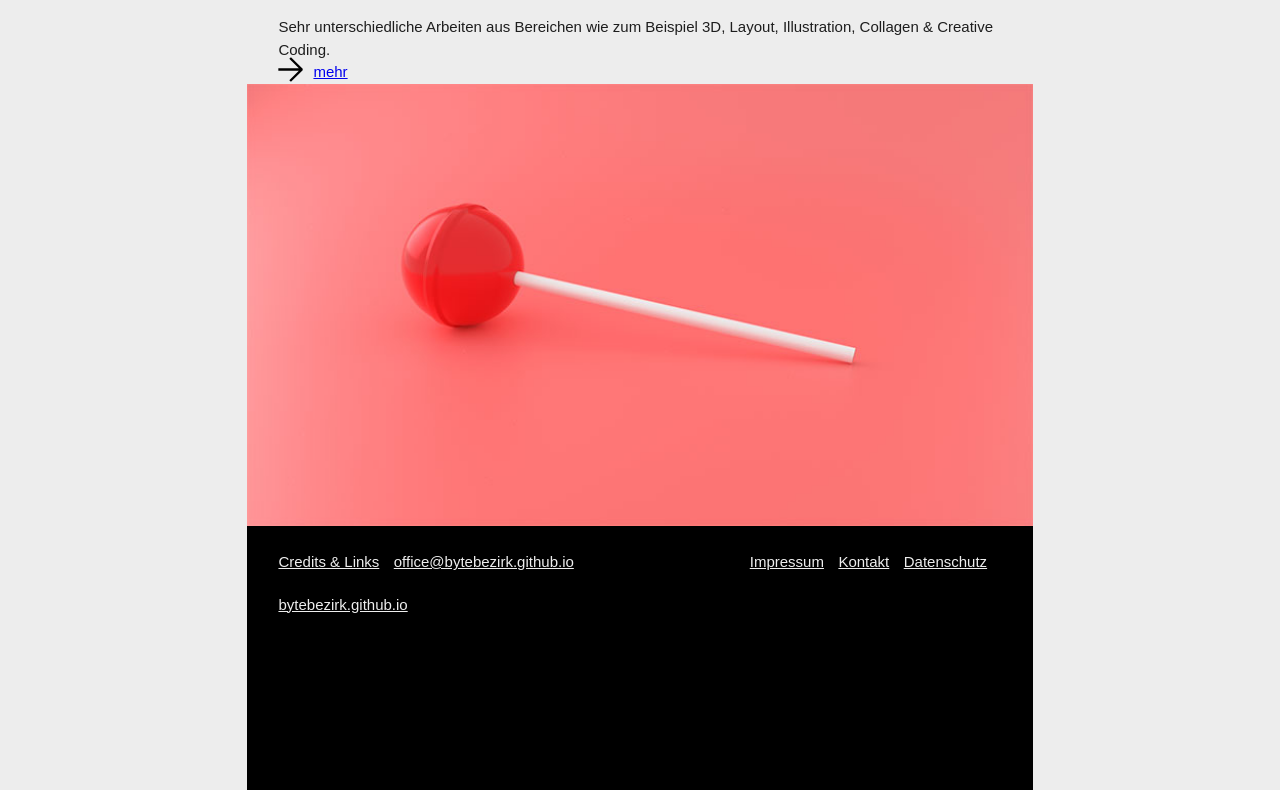
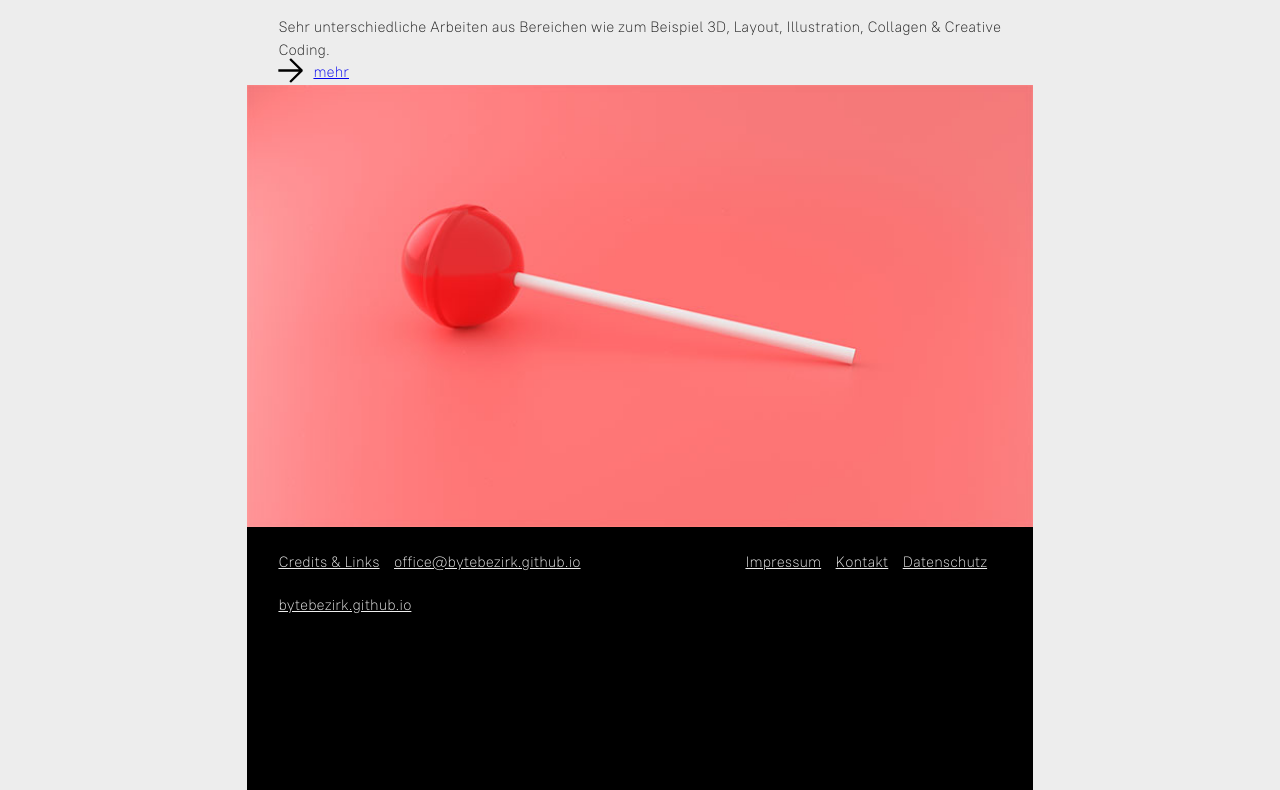
Before and after one commit to Bytebezirk/bytebezirk.github.io, a plain HTML site: page index.html in a window 1280 px wide. Shown: the part 356-1146 px from the top of the page. Drawn offline with Linux system fonts and the light colour scheme; no server answers; a web font is replaced by a local one.

Commit message:
Update style.css

```diff
--- a/css/style.css
+++ b/css/style.css
@@ -383,78 +383,27 @@ background-color:white;
     font-display: auto;
     font-weight: normal;
 	font-style: normal;
-    src: url('https://bytebezirk.github.io/fonts/PTRootUI-VF.woff2') format('woff2-variations'), url('https://bytebezirk.github.io/fonts/PTRootUI-VF.woff2') format('woff2');
+    src: url('https://bytebezirk.github.io/fonts/PTRootUI-VF-subset.woff2') format('woff2'), url('https://bytebezirk.github.io/fonts/PTRootUI-VF-subset.ttf') format('truetype');
 }
 
 @font-face {
     font-family: 'RootUIreg';
     font-display: auto;
-    src: url('https://bytebezirk.github.io/fonts/regular/PT_Root_UI_Regular.woff2') format('woff2'), url('https://bytebezirk.github.io/fonts/regular/PT_Root_UI_Regular.woff') format('woff'), url('https://bytebezirk.github.io/fonts/regular/PT_Root_UI_Regular.ttf') format('truetype');
+    src: url('https://bytebezirk.github.io/fonts/regular/PTRootUI-Regular-subset.woff2') format('woff2'), url('https://bytebezirk.github.io/fonts/regular/PTRootUI-Regular-subset.ttf') format('truetype');
 }
 
 @font-face {
     font-family: 'RootUIlight';
     font-display: auto;
-    src: url('https://bytebezirk.github.io/fonts/light/PT_Root_UI_Light.woff2') format('woff2'), url('https://bytebezirk.github.io/fonts/light/PT_Root_UI_Light.woff') format('woff'), url('https://bytebezirk.github.io/fonts/light/PT_Root_UI_Light.ttf') format('truetype');
+    src: url('https://bytebezirk.github.io/fonts/light/PTRootUI-Light-subset.woff2') format('woff2'), url('https://bytebezirk.github.io/fonts/light/PTRootUI-Light-subset.ttf') format('truetype');
     font-weight: 300;
 }
 
 @font-face {
     font-family: 'RootUIbold';
     font-display: auto;
-    src: url('https://bytebezirk.github.io/fonts/bold/PT_Root_UI_Bold.woff2') format('woff2'), url('https://bytebezirk.github.io/fonts/bold/PT_Root_UI_Bold.woff') format('woff'), url('https://bytebezirk.github.io/fonts/bold/PT_Root_UI_Bold.ttf') format('truetype');
+    src: url('https://bytebezirk.github.io/fonts/bold/PTRootUI-Bold-subset.woff2') format('woff2'), url('https://bytebezirk.github.io/fonts/bold/PTRootUI-Bold-subset.ttf') format('truetype');
     font-weight: 700;
-}
-
-@font-face {
-    font-family: 'FiraCode';
-    font-display: auto;
-    src: url('https://bytebezirk.github.io/fonts/regular/FiraCode-Regular.woff2') format('woff2'), url('https://bytebezirk.github.io/fonts/regular/FiraCode-Regular.woff') format('woff'), url('https://bytebezirk.github.io/fonts/regular/FiraCode-Regular.ttf') format('truetype');
-    font-weight: 400;
-}
-
-@font-face {
-    font-family: 'ETBook';
-    font-display: auto;
-    src: url('https://bytebezirk.github.io/fonts/regular/et-book-roman-line-figures.eot') format('eot'), url('https://bytebezirk.github.io/fonts/regular/et-book-roman-line-figures.woff') format('woff'), url('https://bytebezirk.github.io/fonts/regular/et-book-roman-line-figures.ttf') format('truetype');
-    font-weight: 400;
-}
-
-@font-face {
-    font-family: 'PTSerif';
-    font-display: auto;
-    src: url('https://bytebezirk.github.io/fonts/regular/PT Serif_Regular.woff2') format('woff2'), url('https://bytebezirk.github.io/fonts/regular/PT Serif_Regular.woff') format('woff'), url('https://bytebezirk.github.io/fonts/regular/PT Serif_Regular.eot') format('eot'), url('https://bytebezirk.github.io/fonts/regular/PT Serif_Regular.ttf') format('truetype');
-    font-weight: 400;
-}
-
-@font-face {
-    font-family: 'InterBold';
-    font-display: auto;
-    src: url('https://bytebezirk.github.io/fonts/bold/Inter-ExtraBold.woff2') format('woff2'), url('https://bytebezirk.github.io/fonts/bold/Inter-ExtraBold.ttf') format('truetype'),url('https://bytebezirk.github.io/fonts/bold/Inter-ExtraBold.otf') format('opentype') ;
-    font-weight: 700;
-}
-
-@font-face {
-    font-family: 'InterRegular';
-    font-display: auto;
-    src: url('https://bytebezirk.github.io/fonts/regular/Inter-Regular.woff2') format('woff2'), url('https://bytebezirk.github.io/fonts/regular/Inter-Regular.ttf') format('truetype'),url('https://bytebezirk.github.io/fonts/regular/Inter-Regular.otf') format('opentype') ;
-    font-weight: 400;
-}
-
-@font-face {
-    font-family: 'InterLight';
-    font-display: auto;
-    src: url('https://bytebezirk.github.io/fonts/light/Inter-Light-BETA.woff2') format('woff2'), url('https://bytebezirk.github.io/fonts/light/Inter-Light-BETA.ttf') format('truetype'),url('https://bytebezirk.github.io/fonts/light/Inter-Light-BETA.otf') format('opentype') ;
-    font-weight: 200;
-}
-
-@font-face {
-    font-family: 'InterVar';
-    font-display: auto;
-    src: url('https://bytebezirk.github.io/fonts/Intervar-subset.woff2') format('woff2'), url('https://bytebezirk.github.io/fonts/Intervar-subset.ttf') format('truetype');
-    font-display: auto;
-    font-weight: normal;
-	font-style: normal;
 }
 
 
@@ -514,11 +463,11 @@ h3 {
 
 @supports (font-variation-settings:normal) {
     body {
-        font-family: 'InterVar', sans-serif;
+        font-family: 'RootUIVF', sans-serif;
         font-variation-settings: "wght" 300;
     }
     h1, h2, h3, h4, h5, h6 {
-        font-family: 'InterVar', sans-serif;
+        font-family: 'RootUIVF', sans-serif;
         font-variation-settings: "wght" 700;
     }
 }
```
